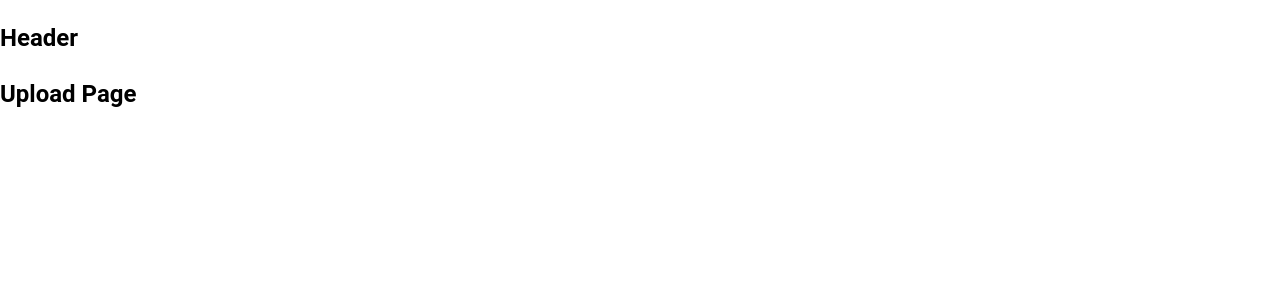
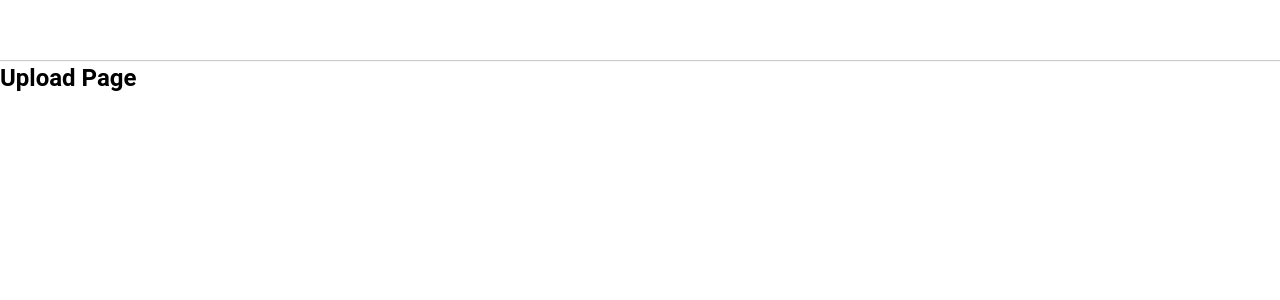
Before and after one commit to Pharaoh1807/cloneTitokProject, a React (Create React App) app: page /upload in a window 1280 px wide. Shown: the top 300 px of the page. Built offline with nearby package versions, Linux system fonts and the light colour scheme.

Commit message:
Dung khung Default Layout

```diff
--- a/src/components/GlobalStyles/GlobalStyles.scss
+++ b/src/components/GlobalStyles/GlobalStyles.scss
@@ -1,20 +1,24 @@
-@import "normalize.css";
+@import 'normalize.css';
 @import url('https://fonts.googleapis.com/css2?family=Roboto:wght@0,100..900;1,100..900&display=swap');
-
 
 :root {
     --primary: #fe2c55;
+    // Default Layout
+    --default-layout-header-height: 60px;
+    --default-layout-width: 1150px;
 }
 
 * {
     box-sizing: border-box;
+    margin: 0;
+    padding: 0;
 }
 html {
-font-size: 62.5%;
+    font-size: 62.5%;
 }
 
 body {
-    font-family: "Roboto", sans-serif;
+    font-family: 'Roboto', sans-serif;
     font-size: 1.6rem;
     line-height: 1.5;
     text-rendering: optimizeSpeed;
--- /dev/null
+++ b/src/components/Layout/DefaultLayout/DefaultLayout.module.scss
@@ -0,0 +1,13 @@
+.wrapper {
+    display: flex;
+    flex-direction: column;
+    align-items: center;
+}
+
+.container {
+    width: var(--default-layout-width);
+    display: flex;
+}
+.content {
+    flex: 1;
+}
--- /dev/null
+++ b/src/components/Layout/DefaultLayout/Sidebar/Sidebar.module.scss
@@ -0,0 +1,3 @@
+.wrapper {
+    width: 356px;
+}
--- a/src/components/Layout/DefaultLayout/Sidebar/index.js
+++ b/src/components/Layout/DefaultLayout/Sidebar/index.js
@@ -1,5 +1,14 @@
+import classNames from 'classnames/bind';
+import styles from './Sidebar.module.scss';
+
+const cx = classNames.bind(styles);
+
 function Sidebar() {
-    return <h2>Sidebar</h2>;
+    return (
+        <aside className={cx('wrapper')}>
+            <h2>Sidebar</h2>
+        </aside>
+    );
 }
 
 export default Sidebar;
--- a/src/components/Layout/DefaultLayout/index.js
+++ b/src/components/Layout/DefaultLayout/index.js
@@ -1,12 +1,17 @@
-import Header from './Header';
+import styles from './DefaultLayout.module.scss';
+import Header from '../components/Header';
 import Sidebar from './Sidebar';
+import clasNames from 'classnames/bind';
+
+const cx = clasNames.bind(styles);
+
 function DefaultLayout({ children }) {
     return (
-        <div>
+        <div className={cx('wrapper')}>
             <Header />
-            <div className="comtainer">
+            <div className={cx('container')}>
                 <Sidebar />
-                <div className="content">{children}</div>
+                <div className={cx('content')}>{children}</div>
             </div>
         </div>
     );
--- a/src/components/Layout/HeaderOnly/index.js
+++ b/src/components/Layout/HeaderOnly/index.js
@@ -1,5 +1,5 @@
 import Header from '../components/Header';
-function DefaultLayout({ children }) {
+function HeaderOnly({ children }) {
     return (
         <div>
             <Header />
@@ -10,4 +10,4 @@
     );
 }
 
-export default DefaultLayout;
+export default HeaderOnly;
--- /dev/null
+++ b/src/components/Layout/components/Header/Header.module.scss
@@ -0,0 +1,12 @@
+.wrapper {
+    height: var(--default-layout-header-height, 60px);
+    width: 100%;
+    box-shadow: 0px 1px 1px rgb(0 0 0 /20%);
+    display: flex;
+    justify-content: center;
+}
+
+.inner {
+    height: 100%;
+    width: var(--default-layout-width);
+}
--- a/src/components/Layout/components/Header/index.js
+++ b/src/components/Layout/components/Header/index.js
@@ -1,5 +1,14 @@
+import styles from './Header.module.scss';
+import classNames from 'classnames/bind';
+
+const cx = classNames.bind(styles);
+
 function Header() {
-    return <h2>Header</h2>;
+    return (
+        <header className={cx('wrapper')}>
+            <div className={cx('inner')}></div>
+        </header>
+    );
 }
 
 export default Header;
```
Also changed, not shown: package.json (indentation only), 1 other file (tests, documents, lock files or other folders).
